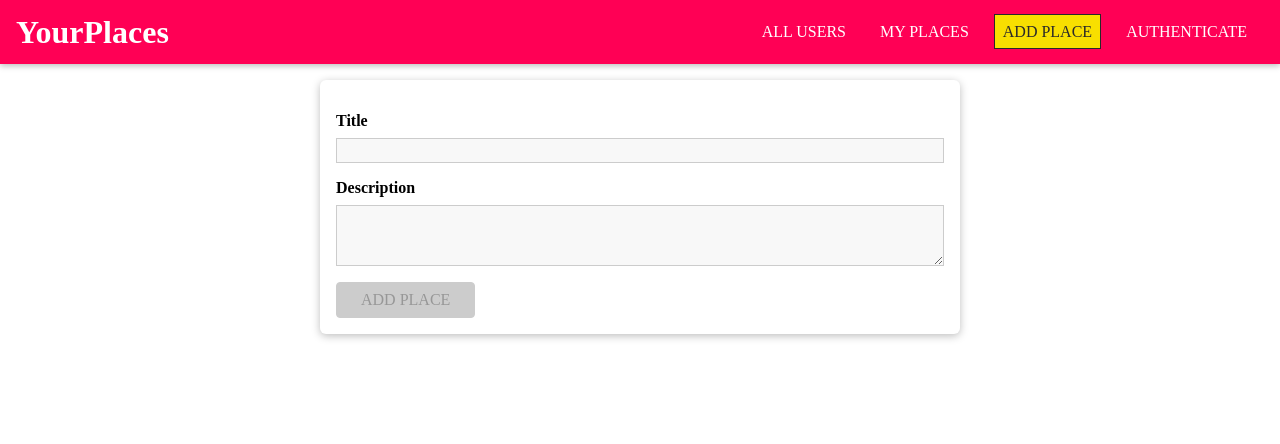
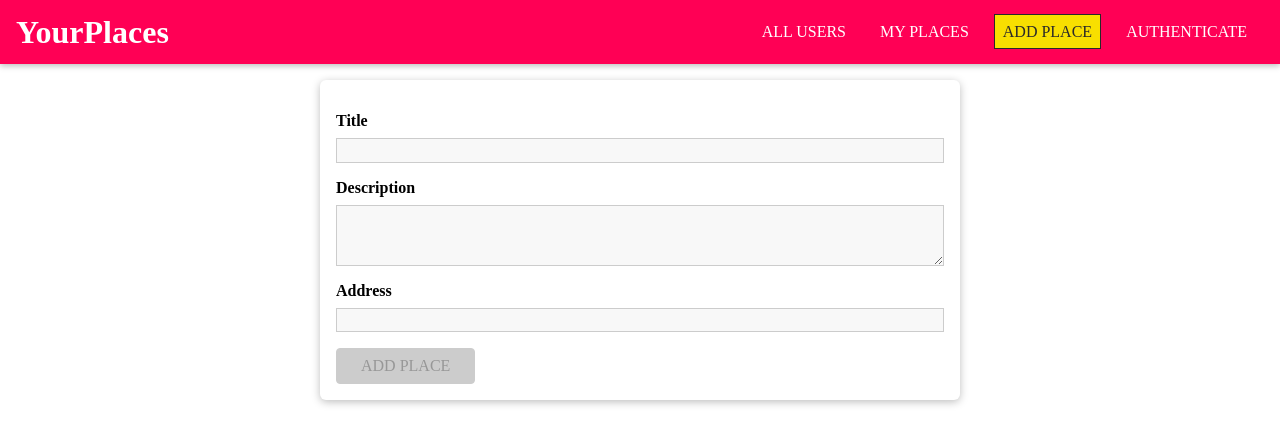
Before and after one commit to Dhiman-Roy/react_practise_max, a React (Vite) app: page /places/new in a window 1280 px wide. Shown: the top 444 px of the page. Built offline with nearby package versions, Linux system fonts and the light colour scheme.

Commit message:
custom hook useform added for newPlace and updatePlace file

```diff
--- a/src/App.jsx
+++ b/src/App.jsx
@@ -9,6 +9,7 @@ import Users from "./user/pages/Users";
 import NewPlace from "./places/pages/NewPlace";
 import MainNavigation from "./shared/components/Navigation/MainNavigation";
 import UserPlaces from "./places/pages/UserPlaces";
+import UpdatePlace from "./places/pages/UpdatePlace";
 
 function App() {
   return (
@@ -25,6 +26,9 @@ function App() {
           <Route path="/places/new" exact>
             <NewPlace />
           </Route>
+          <Route path="/places/:placeId">
+            <UpdatePlace />
+          </Route>
           <Redirect to="/" />
         </Switch>
       </main>
--- a/src/places/pages/NewPlace.jsx
+++ b/src/places/pages/NewPlace.jsx
@@ -1,43 +1,16 @@
 import React, { useCallback, useReducer } from "react";
 import Input from "../../shared/components/FormElements/Input";
 import Button from "../../shared/components/FormElements/Button";
+import { useForm } from "../../shared/hooks/form-hook";
 import {
   VALIDATOR_REQUIRE,
   VALIDATOR_MINLENGTH,
 } from "../../shared/util/validators";
-import "./NewPlace.css";
-
-const formReducer = (state, action) => {
-  let formIsValid = true;
-  console.log(action.type);
-  switch (action.type) {
-    case "INPUT-CHANGE":
-      for (const inputId in state.inputs) {
-        if (inputId === action.inputId) {
-          formIsValid = formIsValid && action.isValid;
-        } else {
-          formIsValid = formIsValid && state.inputs[inputId].isValid;
-        }
-        console.log(formIsValid);
-      }
-
-      return {
-        ...state,
-        inputs: {
-          ...state.inputs,
-          [action.inputId]: { value: action.value, isValid: action.isValid },
-        },
-        isValid: formIsValid,
-      };
-
-    default:
-      return state;
-  }
-};
+import "./PlaceForm.css";
 
 export default function NewPlace() {
-  const [formState, dispatch] = useReducer(formReducer, {
-    inputs: {
+  const [formState, inputHandler] = useForm(
+    {
       title: {
         value: "",
         isValid: false,
@@ -46,24 +19,24 @@ export default function NewPlace() {
         value: "",
         isValid: false,
       },
+      address: {
+        value: "",
+        isValid: false,
+      },
     },
-    isValid: false,
-  });
-
-  const inputHandler = useCallback((id, value, isValid) => {
-    dispatch({
-      type: "INPUT-CHANGE",
-      value: value,
-      isValid: isValid,
-      inputId: id,
-    });
-  }, []);
+    false
+  );
 
   // const descriptionInputHandler = useCallback((id, value, isValid) => {
   //   console.log(id, value, isValid);
   // }, []);
+
+  const placeSubmitHandler = (event) => {
+    event.preventDefault();
+    console.log(formState.inputs);
+  };
   return (
-    <form className="place-form">
+    <form className="place-form" onSubmit={placeSubmitHandler}>
       <Input
         id="title"
         element="input"
@@ -81,6 +54,14 @@ export default function NewPlace() {
         errorText="Please enter a valid description (at least 5 characters)."
         onInput={inputHandler}
       />
+      <Input
+        id="address"
+        element="input"
+        label="Address"
+        validators={[VALIDATOR_REQUIRE()]}
+        errorText="Please enter a valid address!"
+        onInput={inputHandler}
+      />
       <Button type="submit" disabled={!formState.isValid}>
         ADD PLACE
       </Button>
--- /dev/null
+++ b/src/places/pages/UpdatePlace.jsx
@@ -0,0 +1,110 @@
+import React from "react";
+import { useParams } from "react-router-dom/cjs/react-router-dom.min";
+import Input from "../../shared/components/FormElements/Input";
+import Button from "../../shared/components/FormElements/Button";
+import "./PlaceForm.css";
+import {
+  VALIDATOR_REQUIRE,
+  VALIDATOR_MINLENGTH,
+} from "../../shared/util/validators";
+import { useForm } from "../../shared/hooks/form-hook";
+const DUMMY_PLACES = [
+  {
+    id: "p1",
+    title: "Darjiling City",
+    description: "Most Beautiful area city",
+    imageUrl:
+      "https://images.unsplash.com/photo-1622308644420-b20142dc993c?fm=jpg&q=60&w=3000&ixlib=rb-4.0.3&ixid=M3wxMjA3fDB8MHxzZWFyY2h8Mnx8ZGFyamVlbGluZ3xlbnwwfHwwfHx8MA%3D%3D",
+    address: "27WC+9V2 Darjeeling, West Bengal, India",
+    location: {
+      lat: 27.0458959,
+      lng: 88.2672631,
+    },
+    creator: "u1",
+  },
+  {
+    id: "p2",
+    title: "meghalaya",
+    description: "Most Beautiful site",
+    imageUrl:
+      "https://www.shutterstock.com/image-photo/magnificent-view-nohkalikai-fallsmeghalayaindia-600nw-1127211419.jpg",
+    address: "27WC+9V2 meghalaya, India",
+    location: {
+      lat: 25.3125179,
+      lng: 91.7663951,
+    },
+    creator: "u2",
+  },
+  {
+    id: "p3",
+    title: "syhlet",
+    description: "Most Beautiful area ",
+    imageUrl:
+      "https://upload.wikimedia.org/wikipedia/commons/4/4d/Jaflong_Sylhet.jpg",
+    address: "27WC+9V2 syhlet, Bangladesh",
+    location: {
+      lat: 24.9261249,
+      lng: 91.8825551,
+    },
+    creator: "u3",
+  },
+];
+export default function UpdatePlace() {
+  const placeId = useParams().placeId;
+  const identifiedPlace = DUMMY_PLACES.find((p) => p.id === placeId);
+
+  const [formState, inputHandler] = useForm(
+    {
+      title: {
+        value: identifiedPlace.title,
+        isValid: true,
+      },
+      description: {
+        value: identifiedPlace.description,
+        isValid: true,
+      },
+    },
+    true
+  );
+
+  const placeUpdateSubmitHandler = (event) => {
+    event.preventDefault();
+    console.log(formState.inputs);
+  };
+
+  if (!identifiedPlace) {
+    return (
+      <div className="center">
+        <h2>could not find place!</h2>
+      </div>
+    );
+  }
+  return (
+    <form className="place-form" onSubmit={placeUpdateSubmitHandler}>
+      <Input
+        id="title"
+        element="input"
+        type="text"
+        label="Title"
+        validators={[VALIDATOR_REQUIRE()]}
+        errorText="Please enter a valid title"
+        onInput={inputHandler}
+        initialValue={formState.inputs.title.value}
+        initialValid={formState.inputs.title.isValid}
+      />
+      <Input
+        id="description"
+        element="textarea"
+        label="Description"
+        validators={[VALIDATOR_MINLENGTH(5)]}
+        errorText="Please enter a valid description. (at least 5 character)"
+        onInput={inputHandler}
+        initialValue={formState.inputs.description.value}
+        initialValid={formState.inputs.description.isValid}
+      />
+      <Button type="submit" disabled={!formState.isValid}>
+        UPDATE PLACE
+      </Button>
+    </form>
+  );
+}
--- a/src/shared/components/FormElements/Input.jsx
+++ b/src/shared/components/FormElements/Input.jsx
@@ -23,8 +23,8 @@ const inputReducer = (state, action) => {
 
 export default function Input(props) {
   const [inputState, dispatch] = useReducer(inputReducer, {
-    value: "",
-    isValid: false,
+    value: props.initialValue || "",
+    isValid: props.initialValid || false,
     isTouched: false,
   });
   const { id, onInput } = props;
--- /dev/null
+++ b/src/shared/hooks/form-hook.js
@@ -0,0 +1,47 @@
+import React from "react";
+import { useCallback, useReducer } from "react";
+
+const formReducer = (state, action) => {
+  let formIsValid = true;
+
+  switch (action.type) {
+    case "INPUT-CHANGE":
+      for (const inputId in state.inputs) {
+        if (inputId === action.inputId) {
+          formIsValid = formIsValid && action.isValid;
+        } else {
+          formIsValid = formIsValid && state.inputs[inputId].isValid;
+        }
+      }
+      console.log(formIsValid);
+
+      return {
+        ...state,
+        inputs: {
+          ...state.inputs,
+          [action.inputId]: { value: action.value, isValid: action.isValid },
+        },
+        isValid: formIsValid,
+      };
+
+    default:
+      return state;
+  }
+};
+
+export function useForm(initialInputs, initialFormValidity) {
+  const [formState, dispatch] = useReducer(formReducer, {
+    inputs: initialInputs,
+    isValid: initialFormValidity,
+  });
+
+  const inputHandler = useCallback((id, value, isValid) => {
+    dispatch({
+      type: "INPUT-CHANGE",
+      value: value,
+      isValid: isValid,
+      inputId: id,
+    });
+  }, []);
+  return [formState, inputHandler];
+}
```
Also changed, not shown: src/places/pages/PlaceForm.css (renamed from src/places/pages/NewPlace.css).
